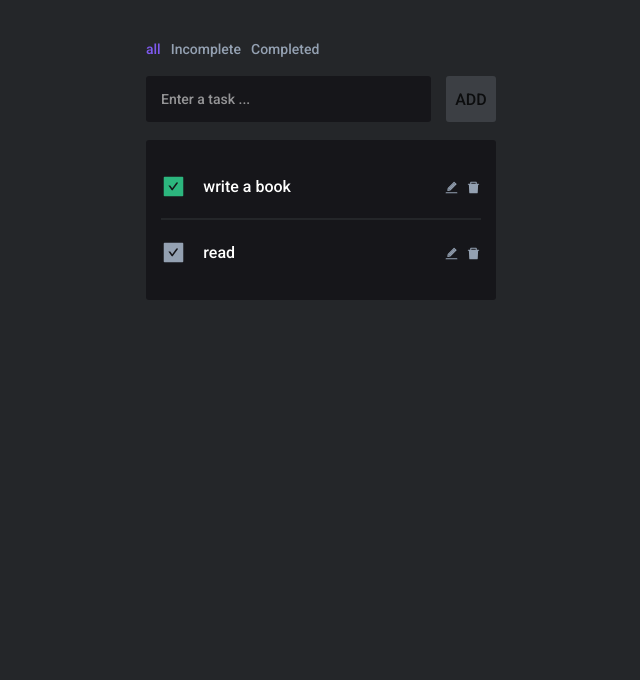
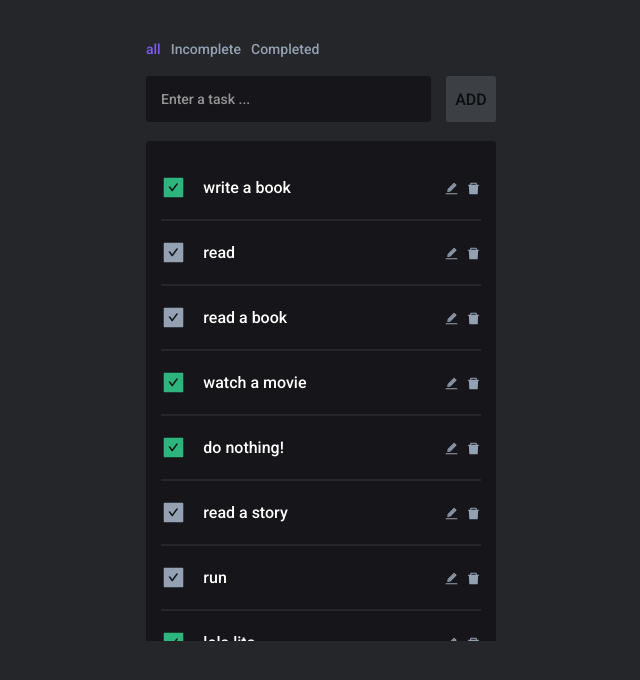
Before and after one commit to THiRDCoMRaDe/todomi, a React app: page / in a window 1280 px wide. Shown: the part 108-788 px from the top of the page, without its empty margins (319-959 px from the left). Built offline with nearby package versions, Linux system fonts and the light colour scheme.

Commit message:
scrll bar added

```diff
--- a/src/components/TodoList.js
+++ b/src/components/TodoList.js
@@ -69,7 +69,7 @@ const TodoList = () => {
                }
             };
             return (
-               <PerfectScrollbar wheelSpeed={5} className={'todo-wrapper--scroll'}>
+               <PerfectScrollbar className={'todo-wrapper--scroll'}>
                   <ul className={'todo-list'}>{renderSwitch()}</ul>
                </PerfectScrollbar>
             );
--- a/src/index.js
+++ b/src/index.js
@@ -27,6 +27,41 @@ class App extends React.Component {
             {
                id: uuidv4(),
                description: 'read',
+               status: 0,
+            },
+            {
+               id: uuidv4(),
+               description: 'read a book ',
+               status: 0,
+            },
+            {
+               id: uuidv4(),
+               description: 'watch a movie',
+               status: 1,
+            },
+            {
+               id: uuidv4(),
+               description: 'do nothing!',
+               status: 1,
+            },
+            {
+               id: uuidv4(),
+               description: 'read a story',
+               status: 0,
+            },
+            {
+               id: uuidv4(),
+               description: 'run',
+               status: 0,
+            },
+            {
+               id: uuidv4(),
+               description: 'lola lita',
+               status: 1,
+            },
+            {
+               id: uuidv4(),
+               description: 'really?',
                status: 0,
             },
          ],
--- a/src/style/main.scss
+++ b/src/style/main.scss
@@ -171,7 +171,7 @@ body {
 .todo-list {
    width: 100%;
    background-color: $darkBlack;
-   margin: 14px 0 0;
+   margin: 0;
    padding: 15px;
    border-radius: 3px;
    list-style: none;
@@ -256,4 +256,9 @@ body {
    }
 }
 .todo-wrapper--scroll {
+   height: 500px;
+   margin-top: 15px;
 }
+.ps__thumb-y {
+   background-color: darken($darkBlack, 4);
+}
```
